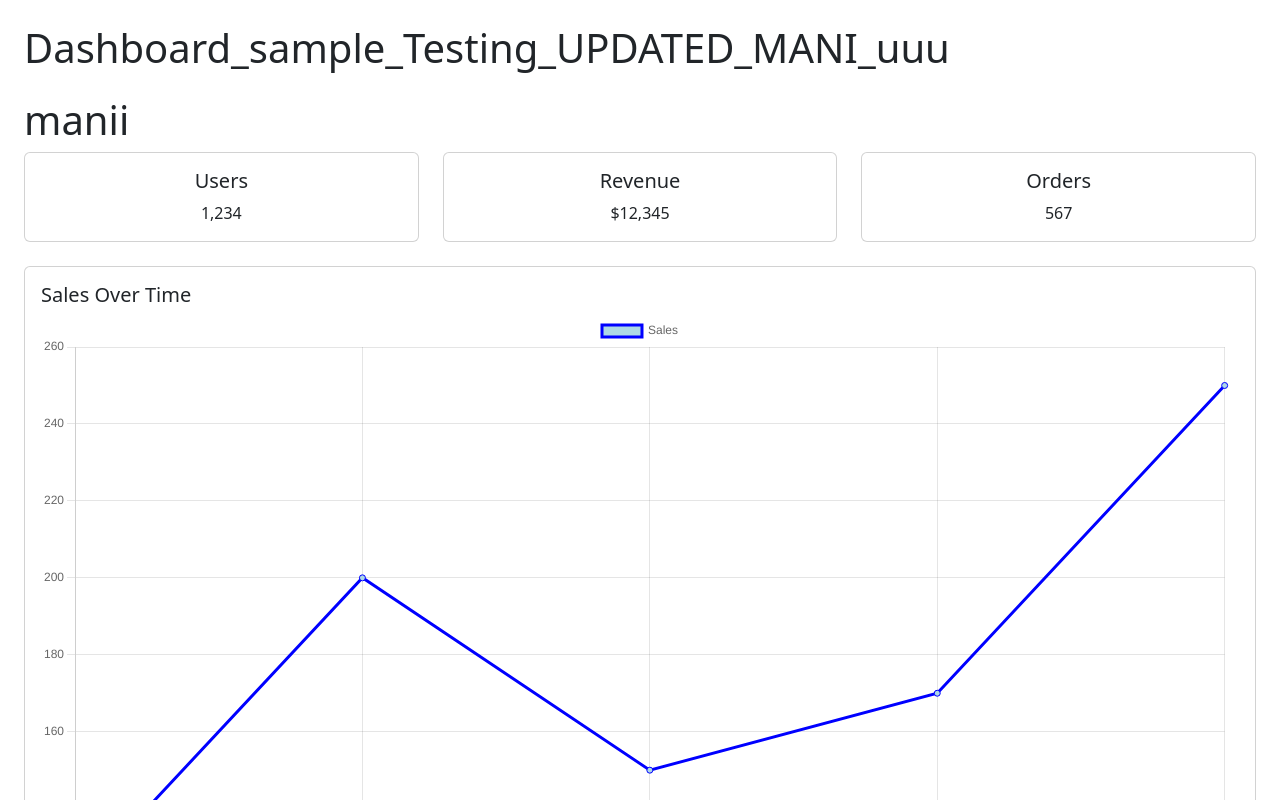
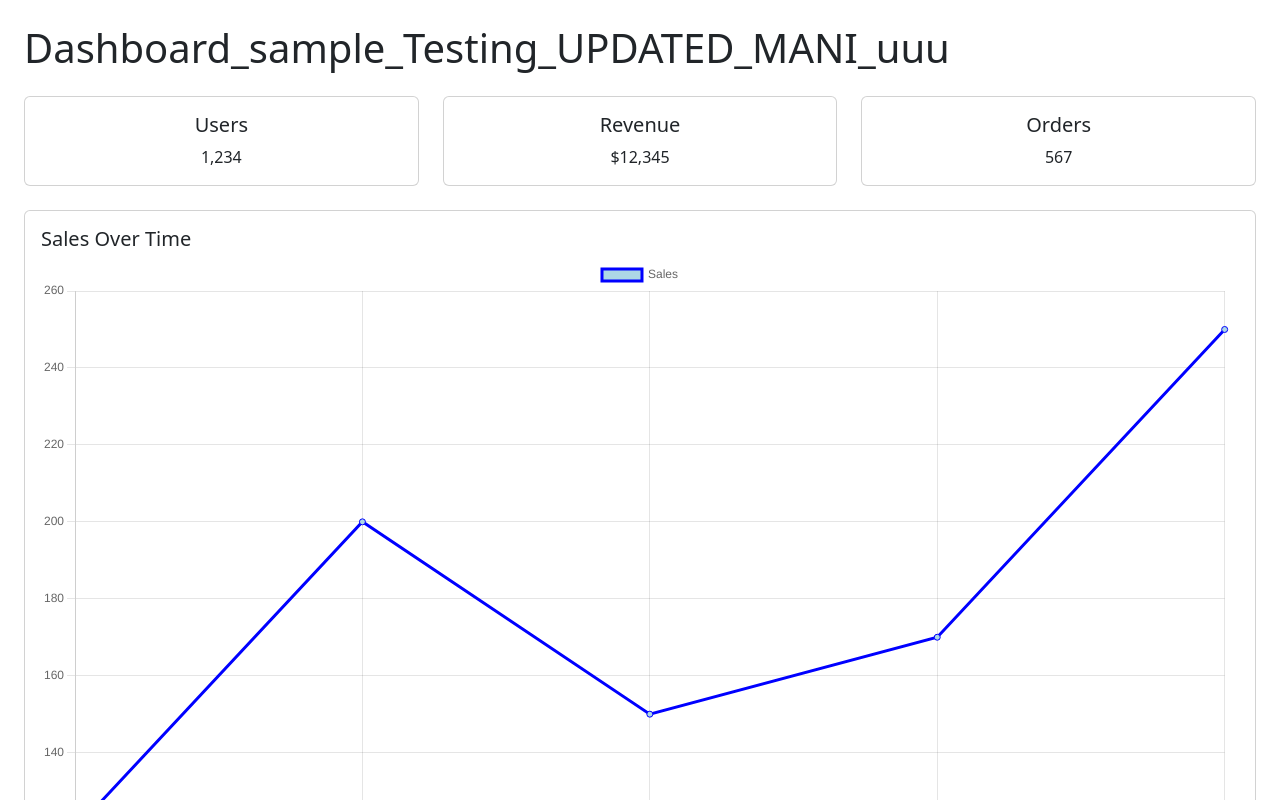
Before and after one commit to yaswanthkumar12-cmyk/Dashboard_sample_Testing, a React (Create React App) app: page / in a window 1280 px wide. Shown: the top 800 px of the page. Built offline with nearby package versions, Linux system fonts and the light colour scheme.

Commit message:
added mani fie

```diff
--- a/src/App.js
+++ b/src/App.js
@@ -39,7 +39,7 @@ function App() {
     <Container fluid className="p-4">
 
       <h1 className="mb-4">Dashboard_sample_Testing_UPDATED_MANI_uuu</h1>
-      <h1>manii</h1>
+
 
 
       {/* Stats */}
```
